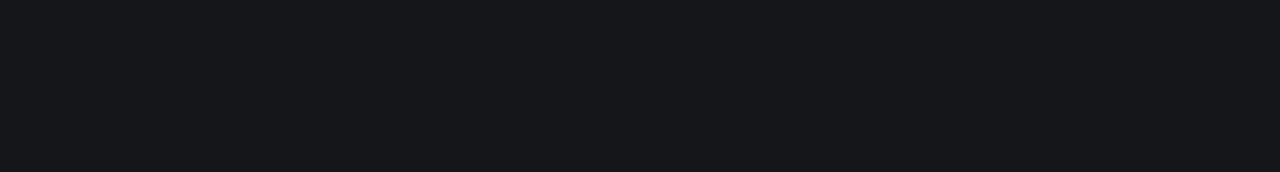
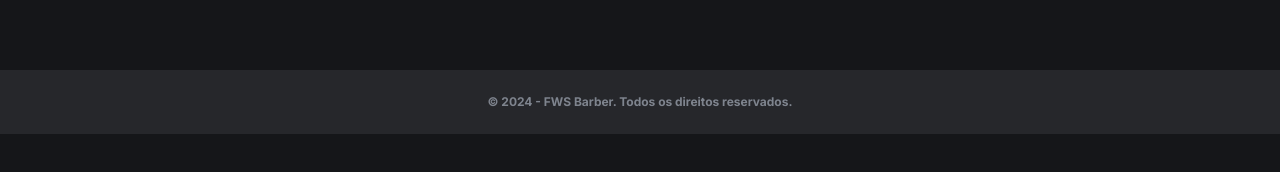
Before and after one commit to Larissa-Franciara/project-barbershop, a Next.js app: page / in a window 1280 px wide. Shown: the part 472-644 px from the top of the page. Built offline with nearby package versions, Linux system fonts and the light colour scheme; no server answers; the database is empty.

Commit message:
feat: add footer

```diff
--- /dev/null
+++ b/app/_components/footer.tsx
@@ -0,0 +1,12 @@
+const Footer = () => {
+    return (
+        <div className="flex justify-center w-full bg-secondary py-6 px-5">
+            <p className="text-gray-400 text-xs font-bold opacity-75">
+                &copy; {new Date().getFullYear()} - FWS Barber. Todos os direitos reservados.
+            </p>
+
+        </div>
+     );
+}
+
+export default Footer;
--- a/app/layout.tsx
+++ b/app/layout.tsx
@@ -1,6 +1,7 @@
 import type { Metadata } from "next";
 import { Inter } from "next/font/google";
 import "./globals.css";
+import Footer from "./_components/footer";
 
 const inter = Inter({ subsets: ["latin"] });
 
@@ -16,7 +17,10 @@
 }>) {
   return (
     <html lang="en">
-      <body className={`${inter.className} dark`}>{children}</body>
+      <body className={`${inter.className} dark`}>{children}
+      <Footer/>
+      </body>
+
     </html>
   );
 }
```
